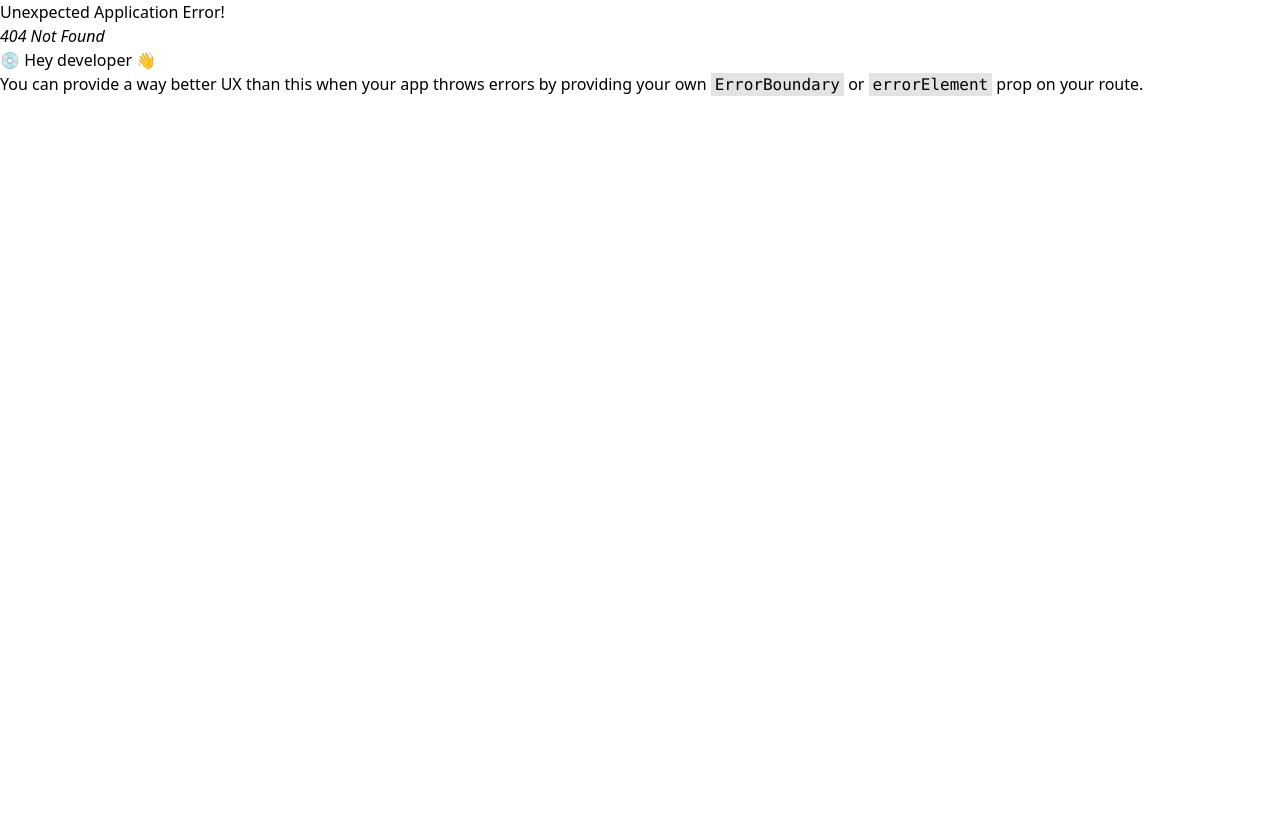
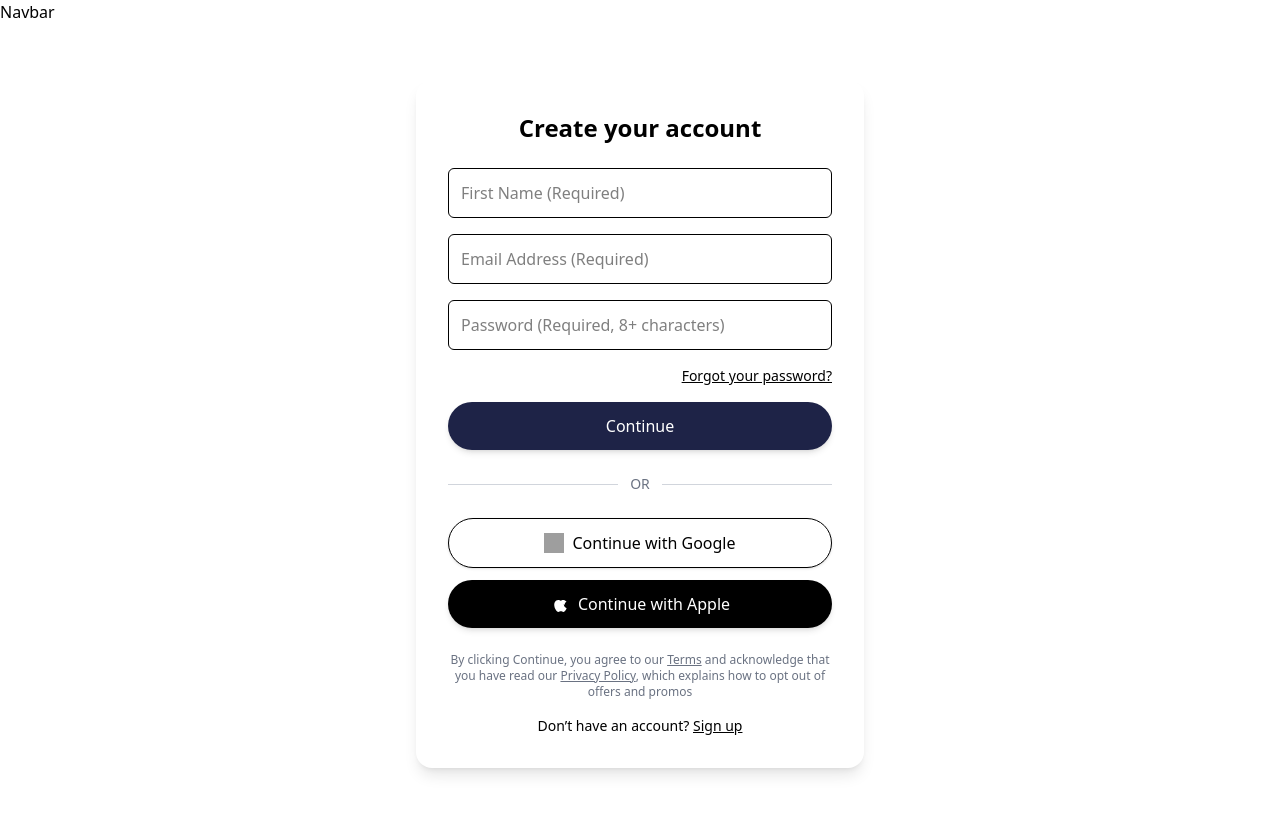
Before and after one commit to sidiqqm/Moolen, a React (Vite) app in the folder client/: page /register in a window 1280 px wide. Before the commit this address had no page. Shown: the top 814 px of the page. Built offline with nearby package versions, Linux system fonts and the light colour scheme; grey boxes are pictures that could not be loaded.

Commit message:
register and login page

```diff
--- a/client/package.json
+++ b/client/package.json
@@ -11,6 +11,7 @@
   },
   "dependencies": {
     "@heroicons/react": "^2.2.0",
+    "@phosphor-icons/react": "^2.1.7",
     "@tailwindcss/vite": "^4.1.4",
     "react": "^19.0.0",
     "react-dom": "^19.0.0",
--- a/client/src/components/Footer.jsx
+++ b/client/src/components/Footer.jsx
@@ -1,4 +1,11 @@
 import React from "react";
+import {
+  InstagramLogo,
+  FacebookLogo,
+  LinkedinLogo,
+  XLogo,
+  YoutubeLogo,
+} from "@phosphor-icons/react";
 
 const Footer = () => {
   return (
@@ -61,13 +68,20 @@ const Footer = () => {
           </ol>
         </div>
       </div>
-      <div className="border-t border-slate-400 my-[1px] mx-16"></div>
-      <div className="">
-        <div className="">
+      <div className="border-t border-slate-400 my-[1px] mx-20 mb-6"></div>
 
+      <div className="flex justify-around gap-96">
+        <div className="flex gap-4 mr-72">
+          <InstagramLogo color="#fff" weight="fill" size={28} />
+          <FacebookLogo color="#fff" weight="fill" size={28} />
+          <LinkedinLogo color="#fff" weight="fill" size={28} />
+          <XLogo color="#fff" weight="fill" size={28} />
+          <YoutubeLogo color="#fff" weight="fill" size={28} />
         </div>
         <div className="">
-            <p>c 2025 Moolen. All rights reserved</p>
+          <p className="text-[17px] font-semibold text-white">
+            c 2025 Moolen. All rights reserved
+          </p>
         </div>
       </div>
     </div>
--- a/client/src/pages/Homepage.jsx
+++ b/client/src/pages/Homepage.jsx
@@ -6,10 +6,18 @@ const Homepage = () => {
   return (
     <div className="">
       {/* Landing Page 1 */}
-      <div className="flex w-full px-16 bg-gradient-to-b from-primary to-[#fff] pb-12">
-        <div className="flex-[3] flex flex-col justify-center gap-10">
-          <h1 className="xl:text-5xl font-bold font-nunito max-w-2xl">
-            Understand Your Emotions, Embrace Your Journey
+      <div className="flex w-full px-28 bg-gradient-to-b from-primary to-[#fff] mt-24">
+        <div className="w-2/3 flex flex-col justify-center gap-10 -mr-24">
+          <h1 className="xl:text-5xl font-bold font-nunito max-w-4xl">
+            Understand Your Emotions, Embrace Your{" "}
+            <span className="relative inline-block min-w-[16rem] min-h-[4rem]">
+              Journey
+              <img
+                src="/circle.png"
+                alt="Circle decoration"
+                className="absolute -top-5 -left-6 w-56 rounded-full"
+              />
+            </span>
           </h1>
           <p className="text-md font-nunito max-w-xl italic">
             “Discover your mood, express your feelings, and grow every day with
@@ -22,14 +30,14 @@ const Homepage = () => {
             </button>
           </div>
         </div>
-        <div className="flex-[2] w-full flex overflow-visible">
-          <img src="/battery.png" alt="..." className="xl:w-[883px]" />
+        <div className="relative flex justify-end overflow-visible flex-grow">
+          <img src="/battery.png" alt="..." className="xl:w-[840px]" />
         </div>
       </div>
 
       {/* Landing page 2 & 3 */}
 
-      <div className="px-8 bg-gradient-to-b from-[#fff] to-primary py-24">
+      <div className="px-8 bg-gradient-to-b from-[#fff] to-primary pt-12 pb-24">
         {/* Landing page 2 */}
         <h2 className="mb-8 font-bold font-nunito text-xl lg:text-3xl text-center">
           How Can Moolen Help You Feel Better Today
@@ -106,7 +114,7 @@ const Homepage = () => {
             <p className="text-md">Insights on Mental Wellness</p>
             <h1 className="text-3xl font-bold">What People Are Saying</h1>
           </div>
-          <img src="/wave.png" alt="" className="w-28"  />
+          <img src="/wave.png" alt="" className="w-28" />
         </div>
 
         <div className="flex gap-15 overflow-auto pb-12 mb-10">
@@ -117,12 +125,13 @@ const Homepage = () => {
           <Review />
         </div>
         <div className="flex justify-center items-center">
-          <button className="px-36 py-4 bg-[#1C2444] text-white font-bold text-lg shadow-lg rounded-full">Tell Your Opinion Here</button>
+          <button className="px-36 py-4 bg-[#1C2444] text-white font-bold text-lg shadow-lg rounded-full">
+            Tell Your Opinion Here
+          </button>
         </div>
       </div>
 
       <Footer />
-
     </div>
   );
 };
--- /dev/null
+++ b/client/src/pages/LoginPage.jsx
@@ -0,0 +1,68 @@
+import React from 'react';
+
+const LoginPage = () => {
+  return (
+    <div className="min-h-screen flex items-center justify-center">
+      <div className="bg-white p-8 rounded-2xl shadow-lg w-full max-w-md">
+        <h2 className="text-2xl font-bold text-center mb-6">Log into your account</h2>
+
+        <form className="space-y-4">
+          <input
+            type="email"
+            placeholder="Email Address (required)"
+            required
+            className="w-full p-3 border rounded-md"
+          />
+          <input
+            type="password"
+            placeholder="Password (Required, 8+ characters)"
+            required
+            minLength={8}
+            className="w-full p-3 border rounded-md"
+          />
+
+          <div className="text-right text-sm">
+            <a href="#" className="text-black underline">Forgot your password?</a>
+          </div>
+
+          <button
+            type="submit"
+            className="w-full bg-[#1E2347] text-white py-3 rounded-full shadow-md hover:opacity-90 transition"
+          >
+            Continue
+          </button>
+        </form>
+
+        <div className="my-6 flex items-center justify-center">
+          <hr className="flex-grow border-gray-300" />
+          <span className="px-3 text-gray-500 text-sm">OR</span>
+          <hr className="flex-grow border-gray-300" />
+        </div>
+
+        <div className="space-y-3">
+          <button className="w-full flex items-center justify-center gap-2 border rounded-full py-3 shadow-sm bg-white hover:bg-gray-100 transition">
+            <img src="https://www.svgrepo.com/show/475656/google-color.svg" alt="Google" className="w-5 h-5" />
+            <span className="font-medium">Continue with Google</span>
+          </button>
+
+          <button className="w-full flex items-center justify-center gap-2 bg-black text-white rounded-full py-3 shadow-md hover:opacity-90 transition">
+            <svg className="w-5 h-5" fill="currentColor" viewBox="0 0 24 24">
+              <path d="M17.564 13.085c0-1.721.767-2.864 2.287-3.746-1.174-1.689-2.932-2.021-3.565-2.103-1.52-.144-2.956.88-3.497.88-.545 0-1.86-.857-3.052-.834-1.569.024-3.037.943-3.844 2.4-1.648 2.857-.42 7.078 1.181 9.392.783 1.157 1.71 2.453 2.935 2.41 1.17-.047 1.61-.758 3.026-.758 1.412 0 1.79.758 3.02.735 1.252-.023 2.042-1.18 2.794-2.344.51-.79.707-1.19 1.106-2.082-2.917-1.098-3.403-3.247-3.403-4.95z"/>
+            </svg>
+            <span className="font-medium">Continue with Apple</span>
+          </button>
+        </div>
+
+        <p className="text-xs text-center mt-6 text-gray-500">
+          By clicking Continue, you agree to our <a href="#" className="underline">Terms</a> and acknowledge that you have read our <a href="#" className="underline">Privacy Policy</a>, which explains how to opt out of offers and promos
+        </p>
+
+        <p className="text-sm text-center mt-4">
+          Don’t have an account? <a href="#" className="underline font-medium">Sign up</a>
+        </p>
+      </div>
+    </div>
+  );
+};
+
+export default LoginPage;
--- /dev/null
+++ b/client/src/pages/RegisterPage.jsx
@@ -0,0 +1,74 @@
+import React from 'react';
+
+const RegisterPage = () => {
+  return (
+    <div className="min-h-screen flex items-center justify-center">
+      <div className="bg-white p-8 rounded-2xl shadow-lg w-full max-w-md">
+        <h2 className="text-2xl font-bold text-center mb-6">Create your account</h2>
+
+        <form className="space-y-4">
+          <input
+            type="text"
+            placeholder="First Name (Required)"
+            required
+            className="w-full p-3 border rounded-md"
+          />
+          <input
+            type="email"
+            placeholder="Email Address (Required)"
+            required
+            className="w-full p-3 border rounded-md"
+          />
+          <input
+            type="password"
+            placeholder="Password (Required, 8+ characters)"
+            required
+            minLength={8}
+            className="w-full p-3 border rounded-md"
+          />
+
+          <div className="text-right text-sm">
+            <a href="#" className="text-black underline">Forgot your password?</a>
+          </div>
+
+          <button
+            type="submit"
+            className="w-full bg-[#1E2347] text-white py-3 rounded-full shadow-md hover:opacity-90 transition"
+          >
+            Continue
+          </button>
+        </form>
+
+        <div className="my-6 flex items-center justify-center">
+          <hr className="flex-grow border-gray-300" />
+          <span className="px-3 text-gray-500 text-sm">OR</span>
+          <hr className="flex-grow border-gray-300" />
+        </div>
+
+        <div className="space-y-3">
+          <button className="w-full flex items-center justify-center gap-2 border rounded-full py-3 shadow-sm bg-white hover:bg-gray-100 transition">
+            <img src="https://www.svgrepo.com/show/475656/google-color.svg" alt="Google" className="w-5 h-5" />
+            <span className="font-medium">Continue with Google</span>
+          </button>
+
+          <button className="w-full flex items-center justify-center gap-2 bg-black text-white rounded-full py-3 shadow-md hover:opacity-90 transition">
+            <svg className="w-5 h-5" fill="currentColor" viewBox="0 0 24 24">
+              <path d="M17.564 13.085c0-1.721.767-2.864 2.287-3.746-1.174-1.689-2.932-2.021-3.565-2.103-1.52-.144-2.956.88-3.497.88-.545 0-1.86-.857-3.052-.834-1.569.024-3.037.943-3.844 2.4-1.648 2.857-.42 7.078 1.181 9.392.783 1.157 1.71 2.453 2.935 2.41 1.17-.047 1.61-.758 3.026-.758 1.412 0 1.79.758 3.02.735 1.252-.023 2.042-1.18 2.794-2.344.51-.79.707-1.19 1.106-2.082-2.917-1.098-3.403-3.247-3.403-4.95z"/>
+            </svg>
+            <span className="font-medium">Continue with Apple</span>
+          </button>
+        </div>
+
+        <p className="text-xs text-center mt-6 text-gray-500">
+          By clicking Continue, you agree to our <a href="#" className="underline">Terms</a> and acknowledge that you have read our <a href="#" className="underline">Privacy Policy</a>, which explains how to opt out of offers and promos
+        </p>
+
+        <p className="text-sm text-center mt-4">
+          Don’t have an account? <a href="#" className="underline font-medium">Sign up</a>
+        </p>
+      </div>
+    </div>
+  );
+};
+
+export default RegisterPage;
```
Also changed, not shown: client/src/App.jsx (+10 -0 lines), 1 other file (tests, documents, lock files or other folders).
